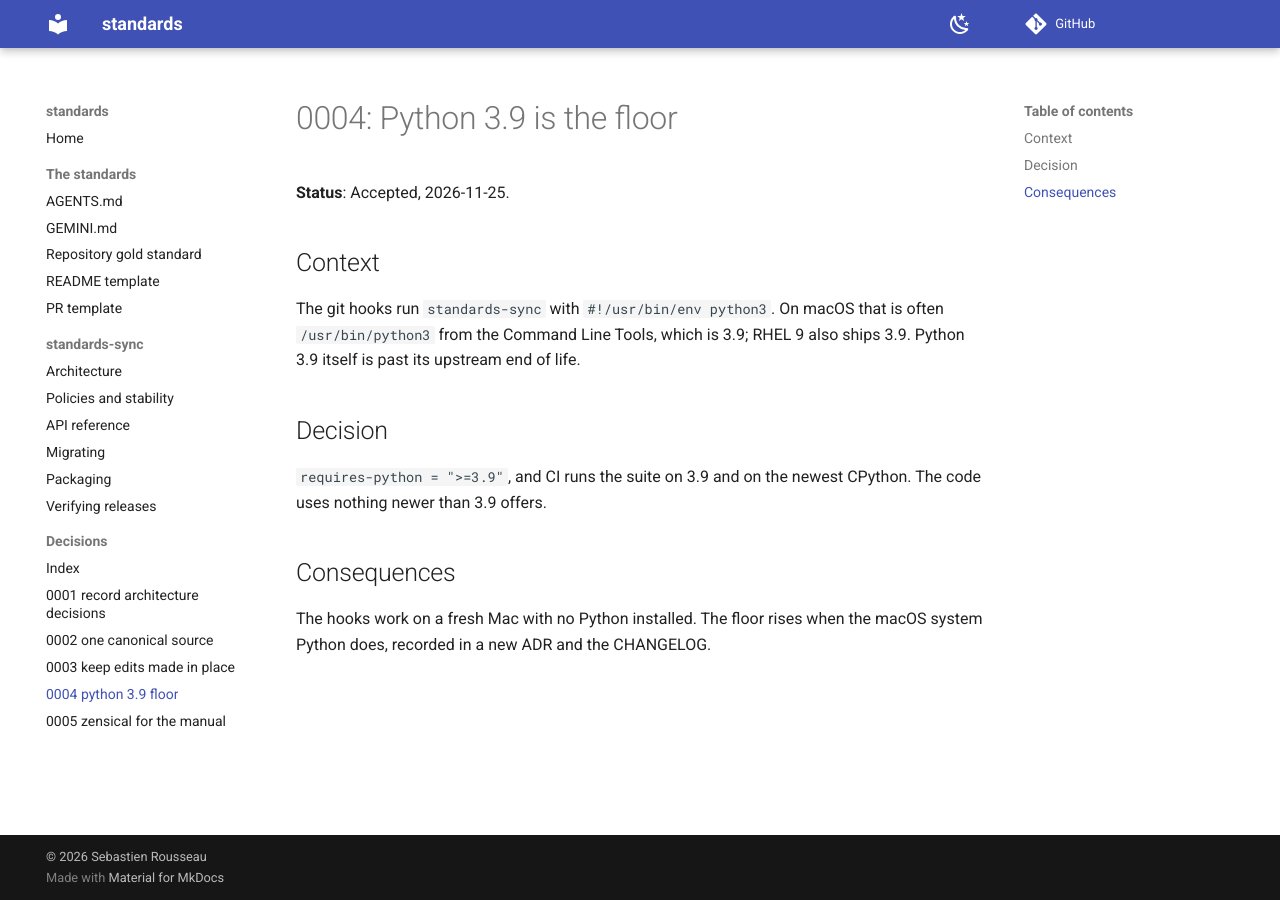
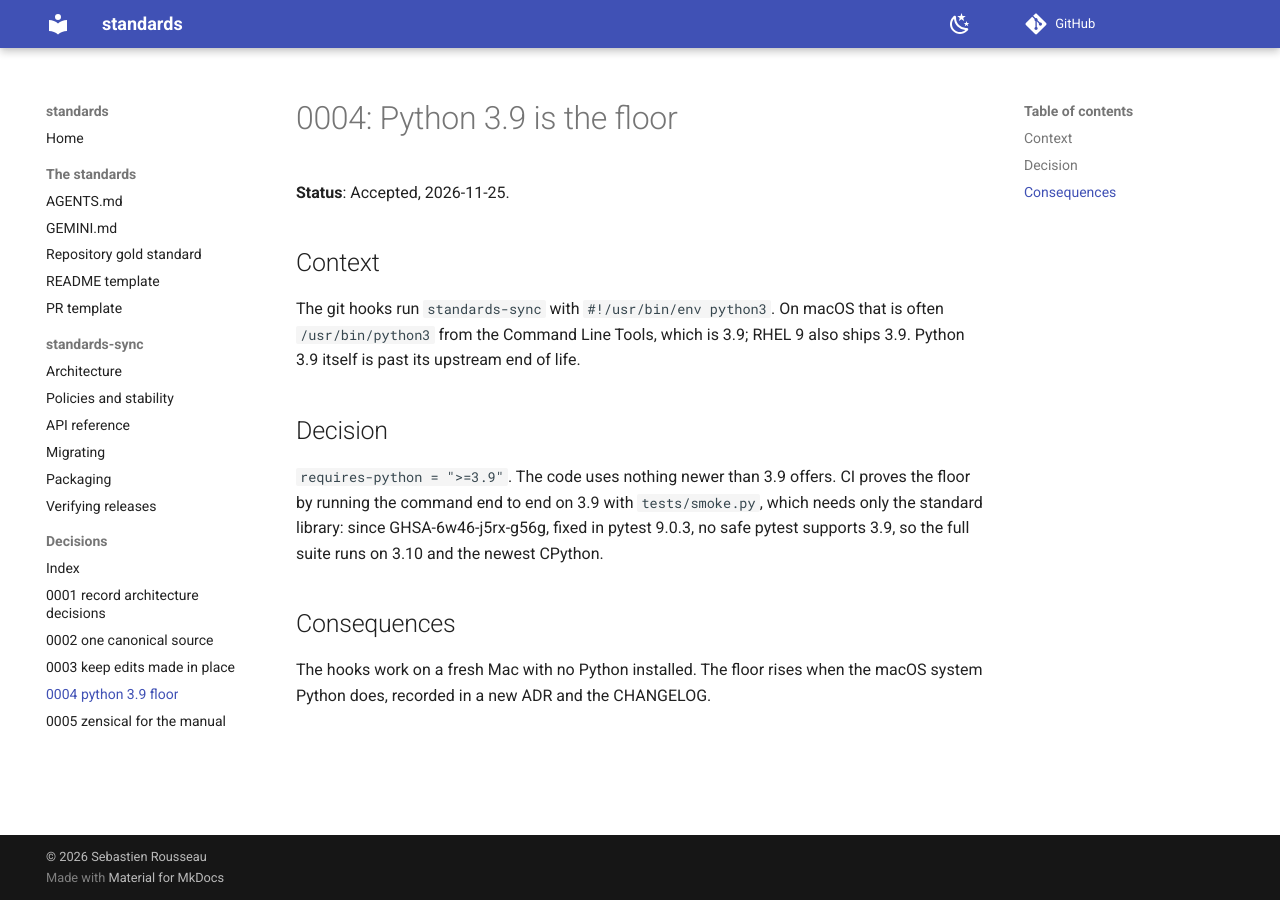
Before and after one commit to sebastienrousseau/standards, an MkDocs documentation site: the page built from docs/adr/0004-python-3.9-floor.md, in a window 1280 px wide. Built offline with MkDocs 1.6.1 and Material for MkDocs 9.7.7, drawn with Linux system fonts in a browser that asks for light colours; comment, search, counter and statistics services are not loaded.

Commit message:
fix: keep advised pytest out; smoke-test 3.9
Dependency review on PR #5 failed again: uv.lock resolved pytest 8.4.2
for Python 3.9, affected by GHSA-6w46-j5rx-g56g (tmpdir handling,
moderate). The fix, pytest 9.0.3, needs Python 3.10, so no safe pytest
exists for 3.9.

A uv constraint now requires pytest>=9.0.3 everywhere, and pytest
installs only on 3.10 or later. The full suite moves to 3.10 and 3.15.
The 3.9 floor, which the macOS system Python sets, is now proven by
tests/smoke.py: standard library only, it runs the command end to end
(push, check, an edit made in place kept by the next push, the drift
reported). CI runs it on Linux and macOS as the `floor` job, and
`make smoke` runs it locally.

Verified: an OSV batch query over all 89 package versions in uv.lock
found only this pytest; after the change, none. tests/smoke.py passes
on /usr/bin/python3 (3.9.6) and fails when safe_to_overwrite is made
to always return True. make check passes.

Fixes: 0a6e4bf ("build: add pyproject, lockfile and complexity gate")
Assisted-by: Claude Code:claude-opus-5-5 pip-audit osv
Signed-off-by: Sebastien Rousseau <sebastienrousseau@users.noreply.github.com>

```diff
--- a/docs/adr/0004-python-3.9-floor.md
+++ b/docs/adr/0004-python-3.9-floor.md
@@ -13,8 +13,11 @@ RHEL 9 also ships 3.9. Python 3.9 itself is past its upstream end of life.
 
 ## Decision
 
-`requires-python = ">=3.9"`, and CI runs the suite on 3.9 and on the
-newest CPython. The code uses nothing newer than 3.9 offers.
+`requires-python = ">=3.9"`. The code uses nothing newer than 3.9
+offers. CI proves the floor by running the command end to end on 3.9
+with `tests/smoke.py`, which needs only the standard library: since
+GHSA-6w46-j5rx-g56g, fixed in pytest 9.0.3, no safe pytest supports 3.9,
+so the full suite runs on 3.10 and the newest CPython.
 
 ## Consequences
 
```
Also changed, not shown: CHANGELOG.md (+5 -1 lines), DEVELOPMENT.md (+1 -0 lines), docs/POLICIES.md (+4 -2 lines), pyproject.toml (+6 -3 lines), 4 other files.
